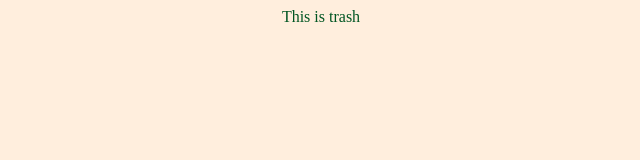
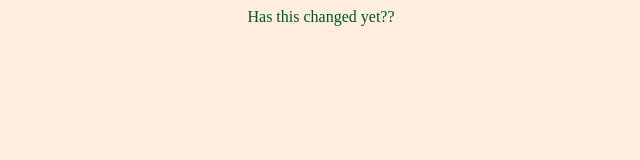
Before and after one commit to ReSeBy/test, a plain HTML site: page index.html in a window 1280 px wide. Shown: the full height of the page, 319-959 px from the left. Drawn offline with Linux system fonts and the light colour scheme.

Commit message:
Update index.html

```diff
--- a/index.html
+++ b/index.html
@@ -3,7 +3,7 @@
     Bruh this is copied
   </title>
   <body>
-    This is trash
+    Has this changed yet??
   </body>
   <style>
     body{
```
